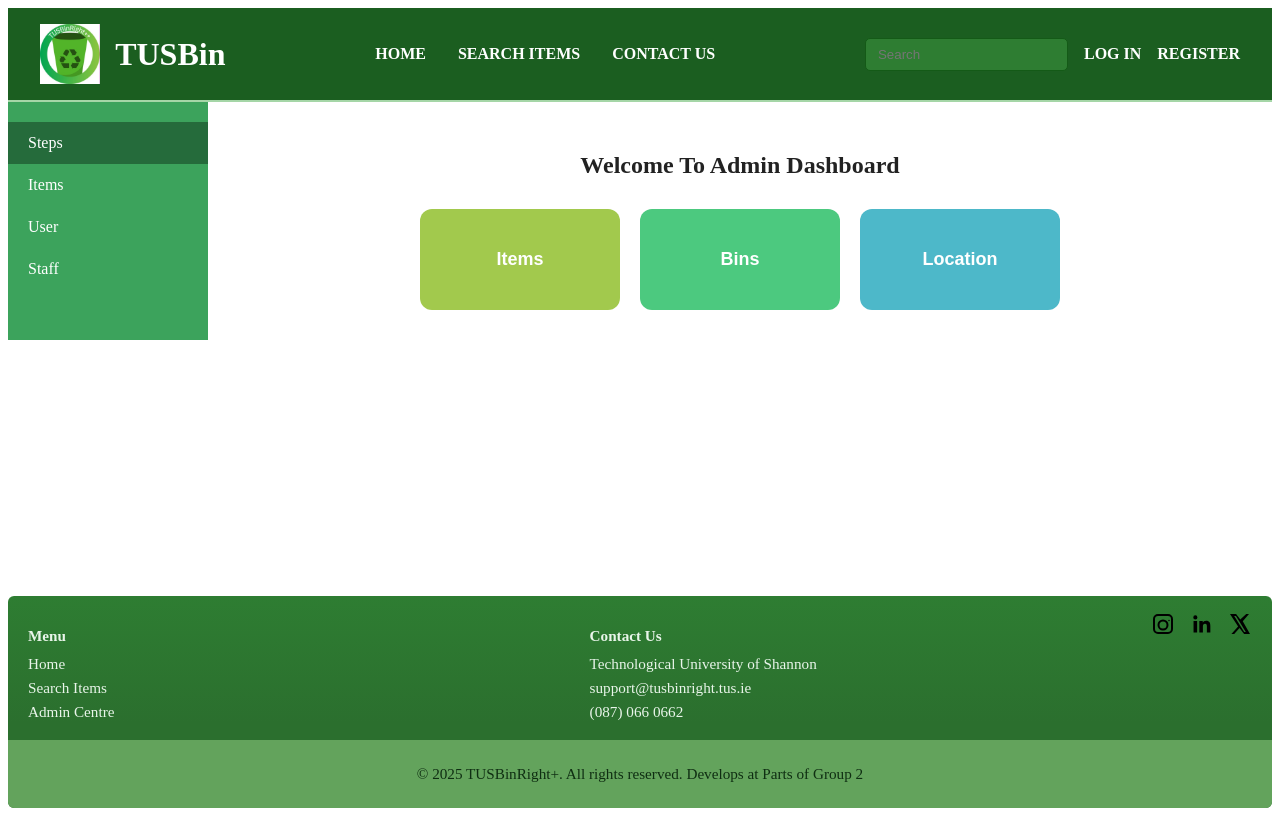
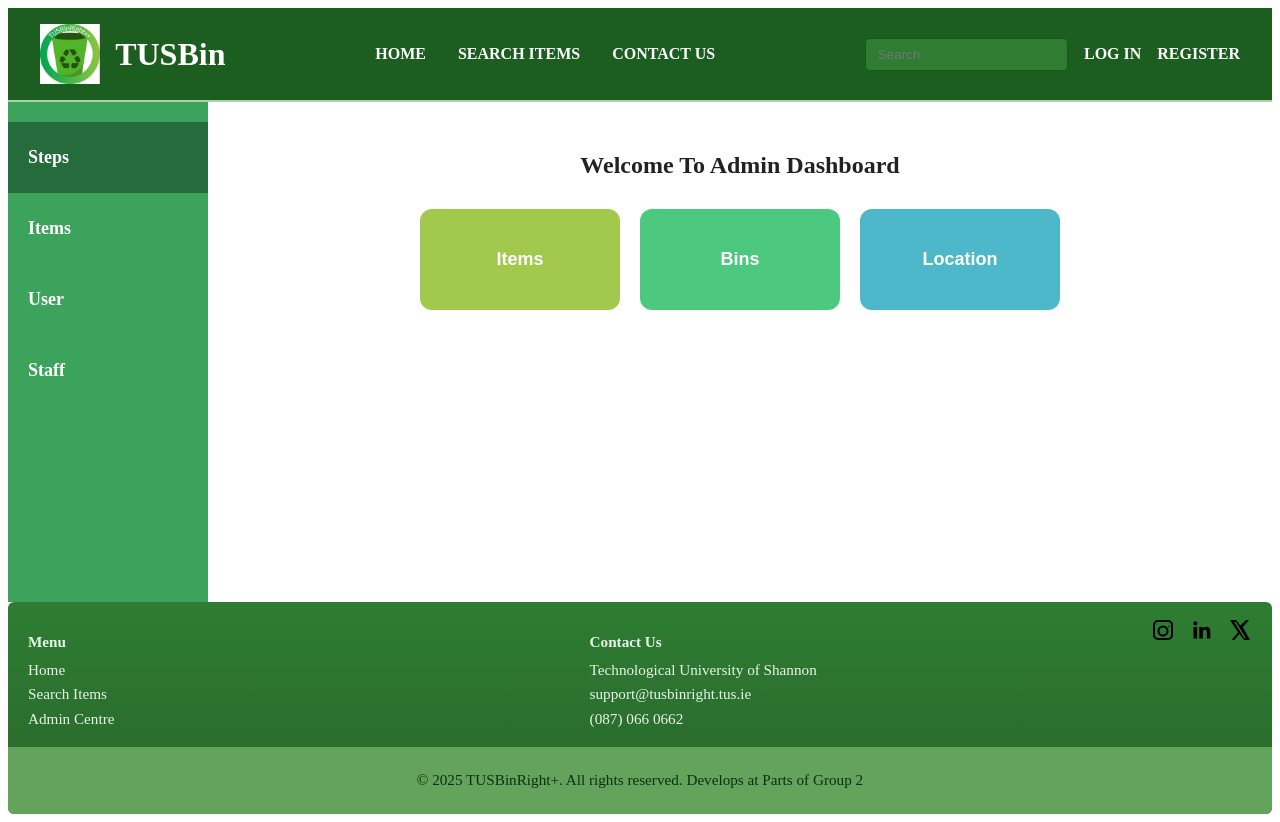
Before and after one commit to kalumfeanebanda/TUSBinGroup2, a Vue app in the folder tusg2frontend/: page /Admindashboard in a window 1280 px wide. Built offline with nearby package versions, Linux system fonts and the light colour scheme.

Commit message:
edited sidebar

```diff
--- a/tusg2frontend/src/pages/AdminDashboard.vue
+++ b/tusg2frontend/src/pages/AdminDashboard.vue
@@ -58,18 +58,22 @@ function goTo(tab) {
   width: 200px;
   background: #3ca35c;
   padding-top: 20px;
+  height: 60vh;
 }
 .sidebar ul {
   list-style: none;
   padding: 0;
   margin: 0;
+
 }
 .sidebar li {
-  padding: 12px 20px;
+
+  padding: 25px 20px;
   cursor: pointer;
   color: #fff;
-  font-weight: 500;
   transition: 0.3s;
+  font-size: 18px;
+  font-weight: bold;
 }
 .sidebar li:hover {
   background: #2d7a45;
```
